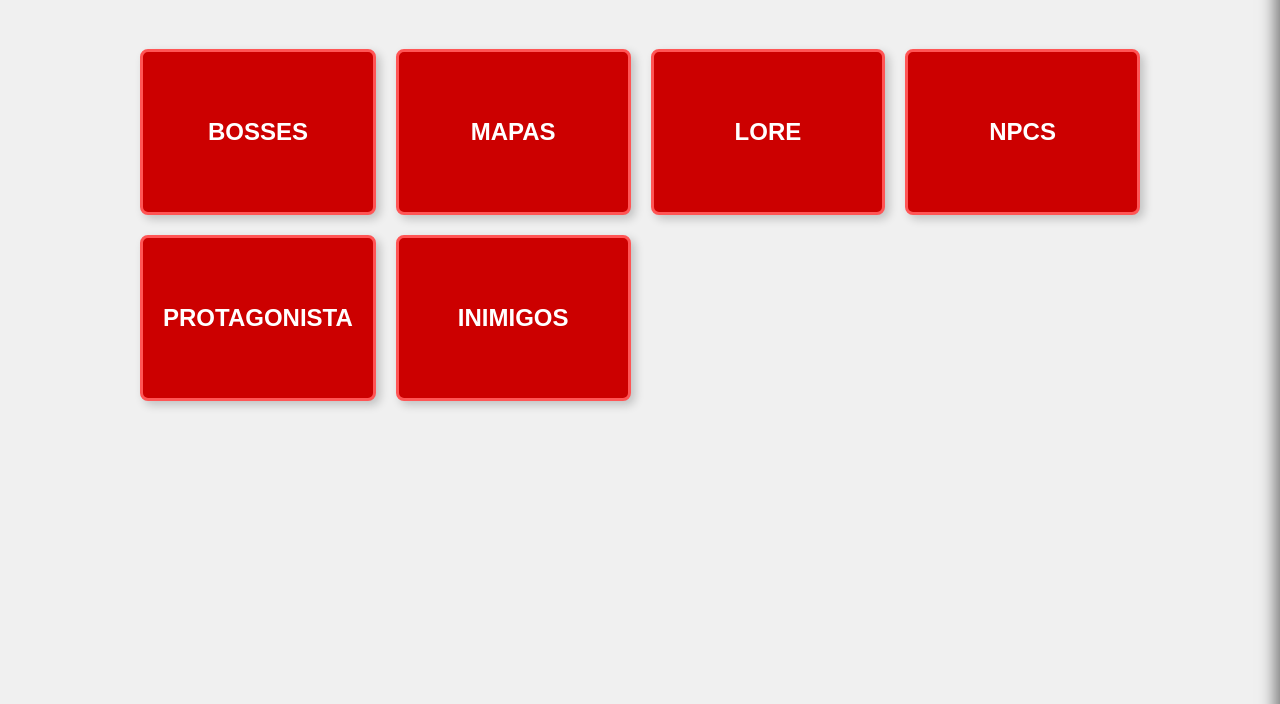
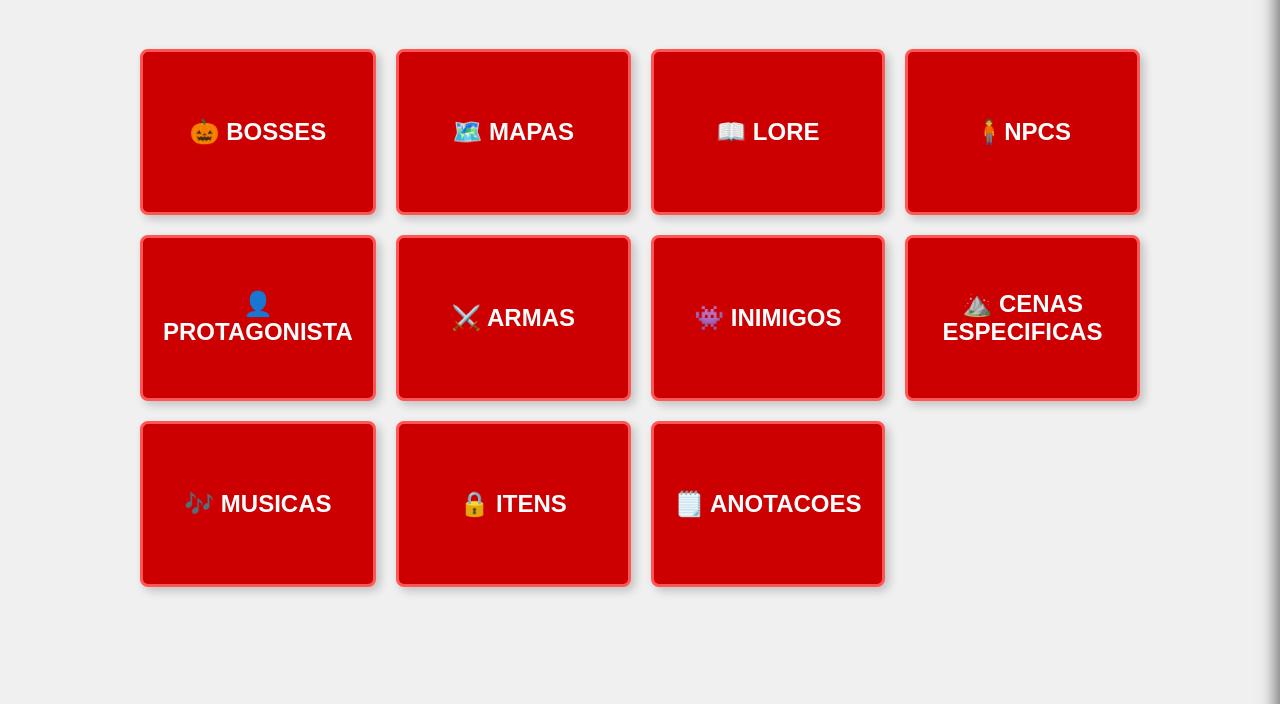
Before and after one commit to Mataratti/Game-Website, a plain HTML site: page index.html in a window 1280 px wide. Shown: the part 96-800 px from the top of the page. Drawn offline with Linux system fonts and the light colour scheme.

Commit message:
Estilizando a pagina do mapa e completando o menu principal

```diff
--- a/index.html
+++ b/index.html
@@ -23,31 +23,51 @@
         <ul>
             <li><a href="pages/bosses.html">Bosses</a></li>
             <li><a href="pages/mapa.html">Mapas</a></li>
-            <li><a href="pages/personagens.html">Lore</a></li>
-            <li><a href="pages/missoes.html">Npcs</a></li>
-            <li><a href="pages/itens.html">protagonista</a></li>
-            <li><a href="pages/historia.html">Inimigos</a></li>
+            <li><a href="pages/lore.html">Lore</a></li>
+            <li><a href="pages/npcs.html">Npcs</a></li>
+            <li><a href="pages/protagonista.html">Protagonista</a></li>
+            <li><a href="pages/inimigos.html">Inimigos</a></li>
+            <li><a href="pages/armas.html">Inimigos</a></li>
+            <li><a href="pages/cenas_especificas.html">Cenas especificas</a></li>
+            <li><a href="pages/musicas.html">Musicas</a></li>
+            <li><a href="pages/itens.html">Itens</a></li>
+            <li><a href="pages/anotacoes.html">Anotacoes</a></li>
         </ul>
     </nav>
 
     <main class="painel-cards">
         <a href="pages/bosses.html" class="card">
-            <h2>Bosses</h2>
+            <h2>🎃 Bosses</h2>
         </a>
         <a href="pages/mapa.html" class="card">
-            <h2>Mapas</h2>
+            <h2>🗺️ Mapas</h2>
         </a>
         <a href="pages/lore.html" class="card">
-            <h2>Lore</h2>
+            <h2>📖 Lore</h2>
         </a>
         <a href="pages/npcs.html" class="card">
-            <h2>Npcs</h2>
+            <h2>🧍Npcs</h2>
         </a>
         <a href="pages/protagonista.html" class="card">
-            <h2>protagonista</h2>
+            <h2>👤 Protagonista</h2>
+        </a>
+        <a href="pages/armas.html" class="card">
+            <h2>⚔️ Armas</h2>
         </a>
         <a href="pages/inimigos.html" class="card">
-            <h2>Inimigos</h2>
+            <h2>👾 Inimigos</h2>
+        </a>
+        <a href="pages/cenas_especificas.html" class="card">
+            <h2>⛰️ Cenas especificas</h2>
+        </a>
+        <a href="pages/musicas.html" class="card">
+            <h2>🎶 Musicas</h2>
+        </a>
+        <a href="pages/itens.html" class="card">
+            <h2>🔒 Itens</h2>
+        </a>
+        <a href="pages/anotacoes.html" class="card">
+            <h2>🗒️ Anotacoes</h2>
         </a>
 
     </main>
```
Also changed, not shown: css/mapa.css (+7 -7 lines).
